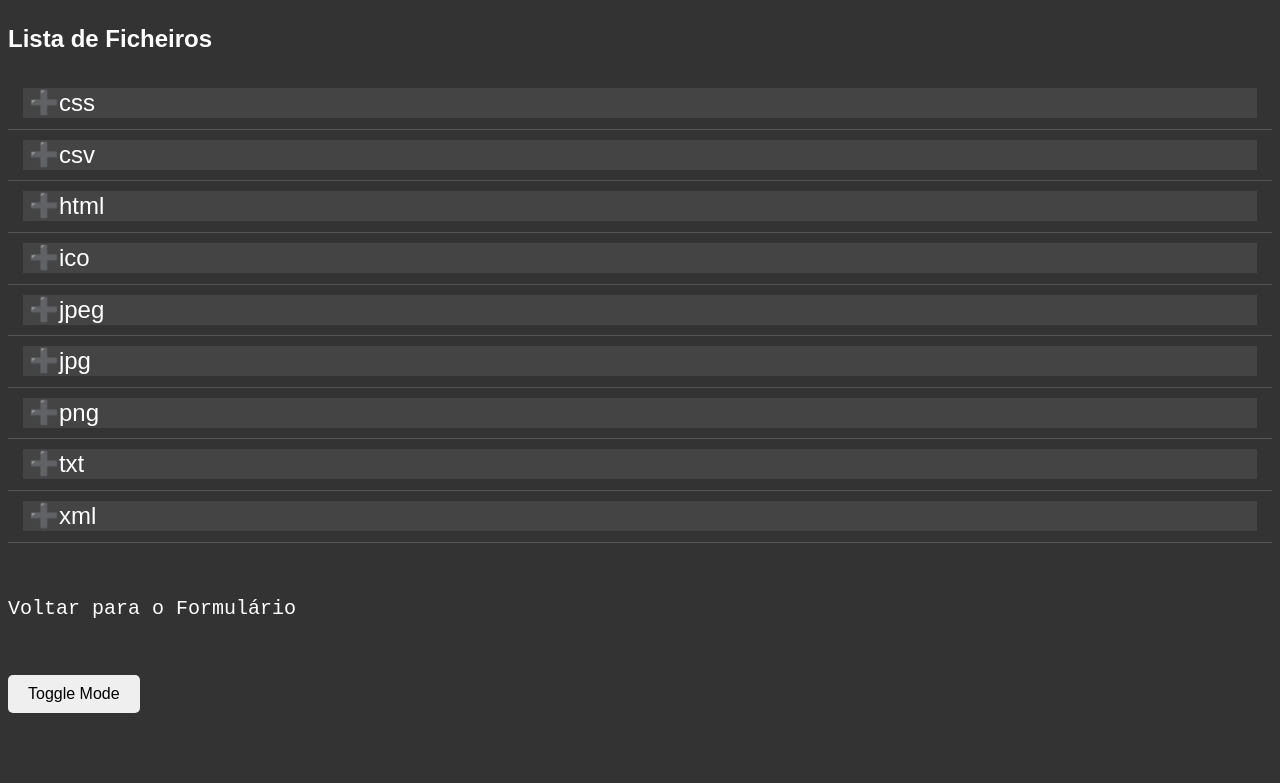
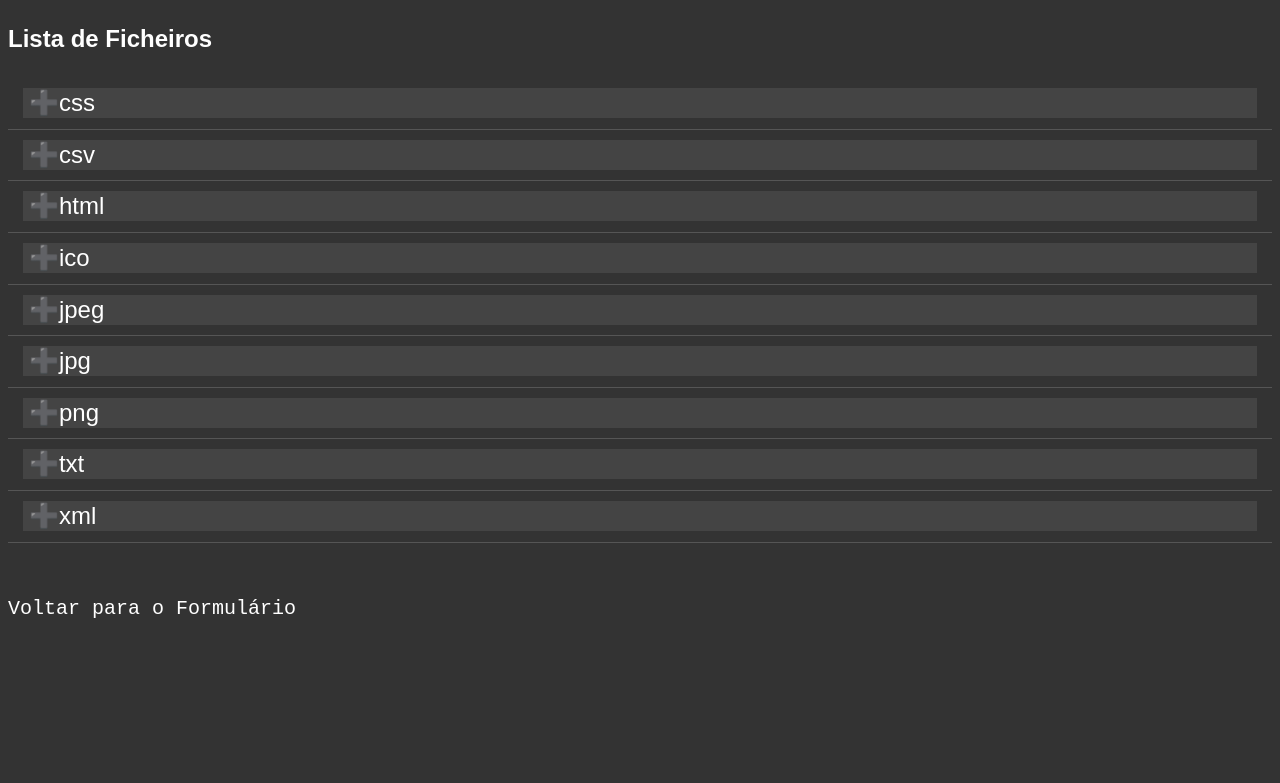
Before and after one commit to Afonso235/code_ex.local, a PHP site: page / in a window 1280 px wide. Shown: the top 783 px of the page. Run offline with PHP 8.4, Linux system fonts and the light colour scheme; style sheets or scripts are compiled from the project's sources.

Commit message:
removed button

```diff
--- a/exercicio2/index.php
+++ b/exercicio2/index.php
@@ -18,24 +18,6 @@
     <div class="go-back">
         <a href="formulario.php">Voltar para o Formulário</a>
     </div>
-    <div>
-        <button class="button" id="toggleButton">Toggle Mode</button>
-        <script>
-            const buttonElement = document.getElementById('toggleButton');
-            let isDarkMode = false;
-
-            buttonElement.addEventListener('click', () => {
-            isDarkMode = !isDarkMode;
-            if (isDarkMode) {
-                buttonElement.classList.add('dark');
-                buttonElement.classList.remove('light');
-            } else {
-                buttonElement.classList.add('light');
-                buttonElement.classList.remove('dark');
-            }
-            });
-        </script>
-    </div>
     <script src="script.js"></script>
     <script src="https://code.jquery.com/jquery-3.6.0.min.js"></script>
 </body>
--- a/exercicio2/styles.scss
+++ b/exercicio2/styles.scss
@@ -165,29 +165,3 @@ a {
   border: none;
   cursor: pointer;
 }
-
-:root {
-  --button-light-bg: #007bff;
-  --button-light-text: #fff;
-  --button-dark-bg: #333;
-  --button-dark-text: #fff;
-}
-
-.button {
-  padding: 10px 20px;
-  border: none;
-  border-radius: 5px;
-  font-size: 16px;
-  cursor: pointer;
-  transition: background-color 0.3s, color 0.3s;
-
-  &.light {
-    background-color: var(--button-light-bg);
-    color: var(--button-light-text);
-  }
-
-  &.dark {
-    background-color: var(--button-dark-bg);
-    color: var(--button-dark-text);
-  }
-}
```
